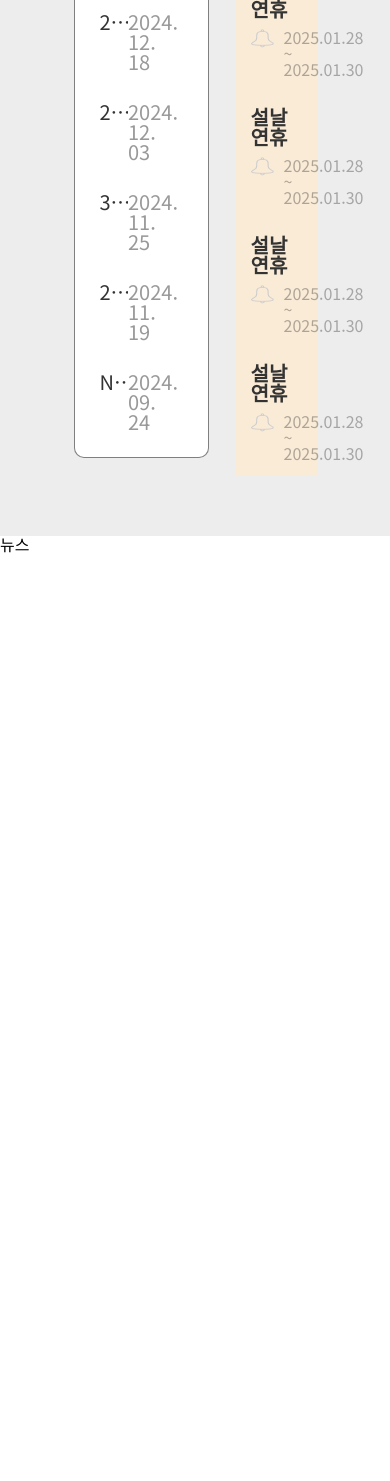
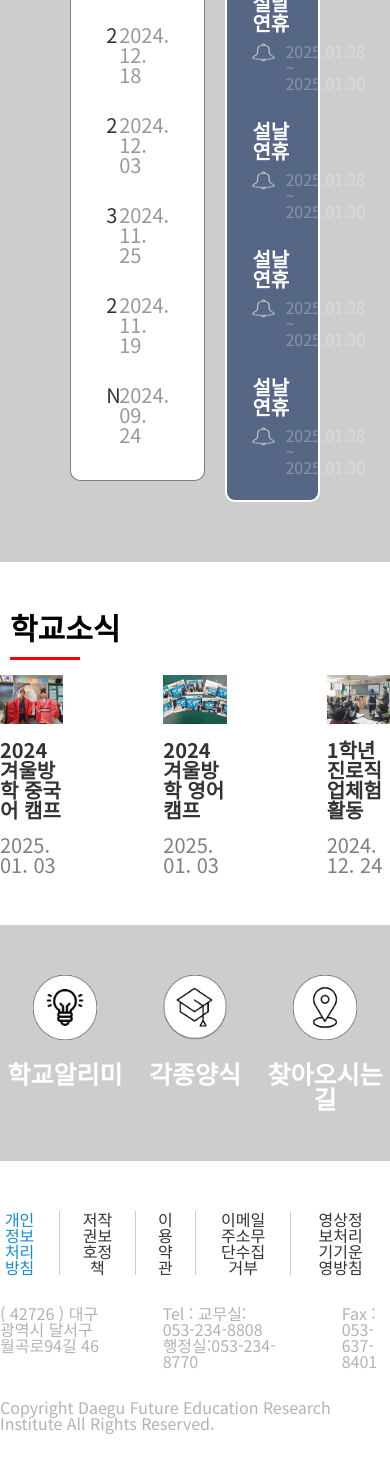
Before and after one commit to leeseonghun1001/project0117, a plain HTML site: page index.html in a window 390 px wide. Shown: the part 443-1924 px from the top of the page. Before the commit the page ends 999 px from the top, so only its background shows below. Drawn offline with nearby package versions, Linux system fonts and the light colour scheme; a web font is replaced by a local one.

Commit message:
반응형 레이아웃 웹 완성
다음에 font 전부 다 rem으로 바꾸고 min-width 값 설정해주기

```diff
--- /dev/null
+++ b/css/content.css
@@ -0,0 +1,148 @@
+@charset "utf-8";
+/* 컨텐츠 및 일정 */
+.content{
+    padding: 50px;
+    position: relative;
+    /* display: flex; */
+    width: 100%;
+    /* height: 500px; */
+    background-color: #cdcdcd;
+  }
+  .content > div{
+    padding: 10px;
+  }
+  .content_inner{
+    position: relative;
+    display: flex;
+    justify-content: space-around;
+
+    /* gap: 10px; */
+  }
+  /* 컨텐츠 왼쪽 */
+  .content-left{
+    position: relative;
+
+    width: 50%;
+    /* background-color: #ee8100; */
+
+  }
+
+  /* 공지사항/가정통신문 */
+  .c{
+    width: 100%;
+    /* height: 23vw; */
+  }
+  .c1{
+    position: relative;
+    display: flex;
+  }
+
+  .c1 h4 {
+    width: 25%;
+    height: 45px;
+    margin:0 10px;
+    padding: 10px;
+    text-align: center;
+    font-size: 24px;
+    background-color: #fff;
+    border-radius: 5px;
+    border: 1px solid #333;
+    cursor: pointer;
+    font-weight: bold;
+    color: #adadad;
+  }
+  .c1 h4.on {
+    background-color: #ee8100;
+    color: #fff;
+  }
+  .c1 h4:first-child{
+    margin-right: 0;
+  }
+  .c1 .notice2_title{
+    margin-left: 0;
+  }
+  .c1 ul{
+    width: 100%;
+    position: absolute;
+    top: 45px;
+    left: 0;
+    padding: 20px;
+    border: 1px solid rgba(0, 0, 0, .5);
+    border-radius: 10px;
+    background-color: #fff;
+    display: none;
+  }
+  .c1 ul.on{
+    display: block;
+  }
+  /* 공지사항 */
+  .c1 ul li{
+    width: 100%;
+  }
+  .c1 ul li a{
+    display: block;
+    width: 100%;
+    display: flex;
+    justify-content: space-between;
+    padding: 15px;
+    font-size: 20px;
+  }
+  .notice_txt{
+    display: block;
+    width: 70%;
+    white-space: nowrap;
+    text-overflow: ellipsis;
+    overflow: hidden;
+  }
+  .c1 ul li a .date{
+    color: #999999;
+  }
+  /* 컨텐츠 오른쪽 */
+  .content-right{
+    position: relative;
+    width: 35%;
+  }
+  .schedule{
+    position: relative;
+    width: 100%;
+    /* background-color: #fff; */
+  }
+  .schedule > h3{
+    width: 80%;
+    font-weight: 700;
+    font-size: 30px;
+    color: #fff;
+    border: 3px solid #fff;
+    border-radius: 5px;
+    background-color: #005195;
+    text-align: center;
+    padding: 9px 0;
+    margin: 0 auto;
+    z-index: 1;
+  }
+  .schedule_list{
+  width: 100%;
+  padding: 10px;
+  border: 2px solid #fff;
+  border-radius: 10px;
+  border-top: 0;
+    background-color: #566685;
+
+  }
+  .schedule_list li{
+    padding: 15px;
+  }
+  .schedule_list li a > span:first-child {
+  font-size: 20px;
+  font-weight: bold;
+  color: #fff;
+  }
+  .date1{
+    margin-top: 10px;
+    display: flex;
+    gap: 10px;
+  }
+  .date1 span{
+    font-size: 16px;
+    color: rgba(255, 255, 255, .3);
+  }
--- /dev/null
+++ b/css/cs.css
@@ -0,0 +1,34 @@
+@charset "utf-8";
+.cs {
+    position: relative;
+  width: 100%;
+  padding: 50px 0;
+  background-color: #cdcdcd;
+}
+.cs_nav {
+    display: flex;
+justify-content: space-around;
+  width: 100%;
+}
+.cs_nav  li {
+  width: calc(100% / 3);
+}
+.cs_nav  li a {
+    width: 100%;
+}
+.cs_nav  li a p{
+    text-align: center;
+    font-size: 25px;
+    font-weight: 700;
+    color: #fff;
+}
+
+.cs_nav .cs_img{
+    width: 50%;
+    margin: 0 auto;
+    overflow: cover;
+    margin-bottom: 20px;
+}
+.cs_nav .cs_img img {
+  width: 100%;
+}
--- /dev/null
+++ b/css/footer.css
@@ -0,0 +1,38 @@
+@charset "utf-8";
+.footer{
+    position: relative;
+    width: 100%;
+    font-size: 16px;
+}
+.footer_inner{
+    display: flex;
+    flex-direction: column;
+    gap: 30px;
+    padding: 50px 0;
+}
+.footer_nav ul{
+    width: 100%;
+    display: flex;
+}
+.footer_nav ul li{
+    /* width: calc(100% / 5); */
+    padding: 0px 20px;
+    border-right: 1px solid #cdcdcd;
+    text-align: center;
+}
+.footer_nav ul li:first-child{
+    padding-left: 0;
+}
+.footer_nav ul li:first-child a{
+    color: #168BD6;
+}
+.footer_nav ul li:last-child{
+    border: 0;
+}
+.footer_info{
+    display: flex;
+    gap: 60px;
+}
+.footer_info, .copylighter{
+    color: rgba(0, 0, 0, .3);
+}
--- /dev/null
+++ b/css/main.css
@@ -0,0 +1,38 @@
+@charset "utf-8";
+/* css 분할 */
+@import url("header.css");
+@import url("visual.css");
+@import url("content.css");
+@import url("news.css");
+@import url("cs.css");
+@import url(footer.css);
+/* 구글폰트 */
+@import url("https://fonts.googleapis.com/css2?family=DM+Serif+Text:ital@0;1&family=Noto+Sans+KR:wght@100..900&family=Noto+Sans:ital,wght@0,100..900;1,100..900&family=Orbitron:wght@400..900&family=Poiret+One&display=swap");
+/* 공통 영역 요소 */
+* {
+  margin: 0;
+  padding: 0;
+  box-sizing: border-box;
+}
+ul,
+li {
+  list-style: none;
+}
+a {
+  display: block;
+  text-decoration: none;
+  color: #333;
+}
+body {
+  font-family: "Noto Sans KR", serif;
+}
+/* 전체 레이아웃 */
+.wrap{
+  margin: 0 auto;
+  }
+  /* 공통영역 */
+  .container {
+    width: 100%;
+    margin: 0 auto;
+    max-width: 1400px;
+  }
--- /dev/null
+++ b/css/news.css
@@ -0,0 +1,33 @@
+@charset "utf-8";
+/* 뉴스 */
+/* 학교 공지사항 */
+.news_inner{
+    position: relative;
+    padding: 50px 0;
+}
+.news_title h2{
+    font-size: 30px;
+    /* margin-bottom: 10px; */
+    font-weight: 700;
+    padding: 0 10px;
+}
+.news_title::after{
+    content: "";
+    display: block;
+    width: 70px;
+    border-bottom: 3px solid red;
+    margin-bottom: 10px;
+    margin: 15px 10px;
+}
+.school_news .news_img img{
+    width: 100%;
+}
+.school_news .news_text p:first-child{
+    margin: 15px 0;
+font-size: 20px;
+font-weight: 700;
+}
+.school_news .news_text p:last-child{
+    font-size: 20px;
+    color: rgba(0, 0, 0, .5);
+}
--- a/css/style.css
+++ b/css/style.css
@@ -293,21 +293,27 @@ background-color: rgba(0, 0, 0, .7);
 .schedule{
   position: relative;
   width: 100%;
-  background-color: #fff;
+  /* background-color: #fff; */
 }
 .schedule > h3{
   width: 80%;
   font-weight: 700;
   font-size: 30px;
   color: #fff;
+  border: 3px solid #fff;
+  border-radius: 5px;
   background-color: #005195;
   text-align: center;
-  padding: 10px 0;
+  padding: 9px 0;
   margin: 0 auto;
+  z-index: 1;
 }
 .schedule_list{
 width: 100%;
-  background-color: antiquewhite;
+border: 2px solid #fff;
+border-radius: 10px;
+border-top: 0;
+  background-color: #566685;
 
 }
 .schedule_list li{
@@ -316,6 +322,7 @@ width: 100%;
 .schedule_list li a > span:first-child {
 font-size: 20px;
 font-weight: bold;
+color: #fff;
 }
 .date1{
   margin-top: 10px;
@@ -324,5 +331,5 @@ font-weight: bold;
 }
 .date1 span{
   font-size: 16px;
-  color: rgba(0, 0, 0, .3);
+  color: rgba(255, 255, 255, .3);
 }
--- a/index.html
+++ b/index.html
@@ -24,10 +24,12 @@
     <!-- 소셜 미디어에서 페이지가 공유될 때 사용되는 설명 -->
     <meta property="og:description" content="대건중학교 웹사이트입니다." />
     <!-- css 연결 -->
+    <!-- reset css 연결 -->
     <link rel="stylesheet" href="css/reset.css" />
-    <!-- Link Swiper's CSS -->
+    <!-- Link Swiper's CSS 연결 -->
     <link rel="stylesheet" href="https://cdn.jsdelivr.net/npm/swiper@11/swiper-bundle.min.css" />
-    <link rel="stylesheet" href="css/style.css" />
+    <!-- design css 연결 -->
+    <link rel="stylesheet" href="css/main.css" />
     <!-- js -->
     <!-- js query -->
     <script src="js/jquery-1.12.3.js"></script>
@@ -218,7 +220,6 @@
                     <span class="date"> 2024. 09. 24</span>
                   </a>
                 </li>
-
               </ul>
               <!-- 가정통신문 -->
               <h4 class="notice2_title">가정통신문</h4>
@@ -305,11 +306,113 @@
         </div>
       </section>
       <!-- 뉴스 -->
-      <section class="news">뉴스</section>
+      <section class="news">
+        <div class="news_inner container">
+          <!-- 제목 -->
+          <div class="news_title">
+            <h2>학교소식</h2>
+          </div>
+          <!-- swiper -->
+          <div class="section_swiper">
+            <div class="swiper school_news">
+              <div class="swiper-wrapper">
+                <div class="swiper-slide">
+                  <a href="#">
+                    <div class="news_img">
+                      <img src="images/news_images 1.png" alt="학교소식1" />
+                    </div>
+                    <div class="news_text">
+                      <p>2024 겨울방학 중국어 캠프</p>
+                      <p>2025. 01. 03</p>
+                    </div>
+                  </a>
+                </div>
+                <div class="swiper-slide">
+                  <a href="#">
+                    <div class="news_img">
+                      <img src="images/news_images 2.png" alt="학교소식2" />
+                    </div>
+                    <div class="news_text">
+                      <p>2024 겨울방학 영어 캠프</p>
+                      <p>2025. 01. 03</p>
+                    </div>
+                  </a>
+                </div>
+                <div class="swiper-slide">
+                  <a href="#">
+                    <div class="news_img">
+                      <img src="images/news_images 3.png" alt="학교소식3" />
+                    </div>
+                    <div class="news_text">
+                      <p>1학년 진로직업체험활동</p>
+                      <p>2024. 12. 24</p>
+                    </div>
+                  </a>
+                </div>
+              </div>
+            </div>
+          </div>
+        </div>
+      </section>
       <!-- cs -->
-      <section class="cs"></section>
+      <section class="cs">
+        <div class="cs_inner container">
+          <ul class="cs_nav">
+            <li>
+              <a href="#">
+                <div class="cs_img">
+                  <img src="images/cs-icon 1.png" alt="학교알리미" />
+                </div>
+                <p>학교알리미</p>
+              </a>
+            </li>
+            <li>
+              <a href="#">
+                <div class="cs_img">
+                  <img src="images/cs-icon 2.png" alt="각종양식" />
+                </div>
+                <p>각종양식</p>
+              </a>
+            </li>
+            <li>
+              <a href="#">
+                <div class="cs_img">
+                  <img src="images/cs-icon 3.png" alt="찾아오시는길" />
+                </div>
+                <p>찾아오시는길</p>
+              </a>
+            </li>
+          </ul>
+        </div>
+      </section>
       <!-- 하단 -->
-      <footer class="footer"></footer>
+      <footer class="footer">
+        <div class="footer_inner container">
+          <nav class="footer_nav">
+            <ul>
+              <li><a href="#">개인정보처리방침</a></li>
+              <li><a href="#">저작권보호정책</a></li>
+              <li><a href="#">이용약관</a></li>
+              <li><a href="#">이메일주소무단수집거부</a></li>
+              <li><a href="#">영상정보처리기기운영방침</a></li>
+            </ul>
+          </nav>
+          <div class="footer_info">
+            <div class="address">
+              <p>( 42726 ) 대구광역시 달서구 월곡로94길 46</p>
+            </div>
+            <div class="tel">
+              <p>Tel : 교무실: 053-234-8808 행정실:053-234-8770</p>
+            </div>
+            <div class="fax">
+              <p>Fax : 053-637-8401</p>
+            </div>
+          </div>
+          <div class="copylighter">
+            <p>Copyright Daegu Future Education Research Institute All Rights Reserved.</p>
+          </div>
+        </div>
+      </footer>
     </div>
   </body>
 </html>
--- a/js/style.js
+++ b/js/style.js
@@ -1,11 +1,15 @@
-window.onload = function(){
-    const visualSlide = new Swiper(".daegun_banner", {
-        slidesPerView : 1,
-        slidesPerGroup : 1,
-        loop : true,
-        //autoplay: {
-           // delay: 2500,
-          //  disableOnInteraction: false,
-        //},
-    })
-}
+window.onload = function () {
+  const visualSlide = new Swiper(".daegun_banner", {
+    slidesPerView: 1,
+    slidesPerGroup: 1,
+    loop: true,
+    //autoplay: {
+    // delay: 2500,
+    //  disableOnInteraction: false,
+    //},
+  });
+  const newsSlide = new Swiper(".school_news", {
+    slidesPerView: 3,
+    spaceBetween : 100,
+  });
+};
```
Also changed, not shown: css/header.css (added, +121 -0 lines), css/visual.css (added, +37 -0 lines), images/cs-icon 1.png (added), images/cs-icon 2.png (added), images/cs-icon 3.png (added), images/news_images 2.png (added), images/news_images 3.png (added).
